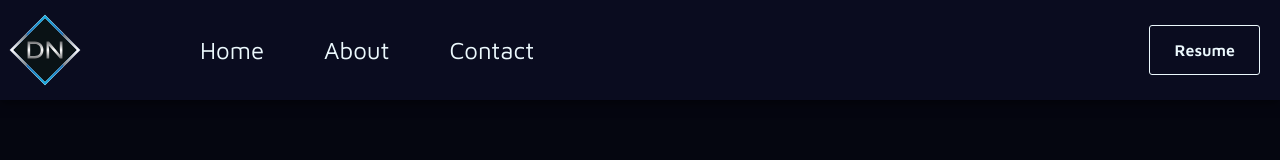
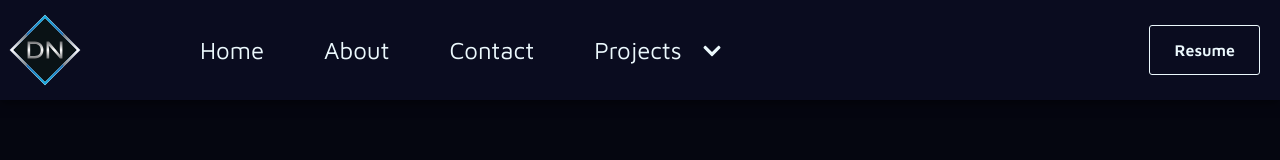
Before and after one commit to dnguyen130/portfolio, a Next.js app: page / in a window 1280 px wide. Shown: the top 160 px of the page. Built offline with nearby package versions, Linux system fonts and the light colour scheme.

Commit message:
progress

```diff
--- a/components/Home/HeroText/index.jsx
+++ b/components/Home/HeroText/index.jsx
@@ -89,12 +89,12 @@ const ArrowCont = styled(motion.div)`
   align-self: center;
   position: absolute;
   bottom: 40px;
-  color: ${(props) => props.arrowColor};
+  color: ${(props) => props.arrowcolor};
   transition: color 0.25s;
   cursor: pointer;
 
   &:hover {
-    color: ${(props) => props.arrowHoverColor};
+    color: ${(props) => props.arrowhovercolor};
   }
 `;
 
@@ -243,7 +243,7 @@ const MotionItem = styled(motion.div)`
   }
 `;
 
-export default function HeroText({ arrowHref = "#" }) {
+export default function HeroText() {
   const { theme } = useTheme();
 
   const container = {
@@ -339,11 +339,13 @@ export default function HeroText({ arrowHref = "#" }) {
           animate="active"
           variants={ArrowVariants}
           whileTap={{ scale: 0.8 }}
-          arrowColor={SITE_THEME[theme].text}
-          arrowHoverColor={SITE_THEME[theme].strong}
+          arrowcolor={SITE_THEME[theme].text}
+          arrowhovercolor={SITE_THEME[theme].strong}
         >
           <Link href="#projects" passHref>
-            <HiOutlineChevronDoubleDown size="100%" />
+            <a>
+              <HiOutlineChevronDoubleDown size="100%" />
+            </a>
           </Link>
         </ArrowCont>
       </MotionContainer>
--- a/components/Shared/Drawer/index.jsx
+++ b/components/Shared/Drawer/index.jsx
@@ -14,8 +14,6 @@ const DrawerCont = styled(motion.div)`
   position: relative;
   height: 100vh;
   width: clamp(250px, 50%, 300px);
-  /* width: 50%;
-  max-width: 300px; */
   align-self: flex-end;
   display: flex;
   flex-direction: column;
@@ -137,8 +135,8 @@ const ButtonWrapper = styled.div`
 const ArrowCont = styled.div`
   position: absolute;
   left: 20px;
-  top: ${(props) => props.arrowTop};
-  transform: ${(props) => props.arrowRotate};
+  top: ${(props) => props.arrowtop};
+  transform: ${(props) => props.arrowrotate};
   transition: 0.2s;
 `;
 
@@ -290,10 +288,10 @@ export default function Drawer() {
               }
             >
               <ArrowCont
-                arrowTop={
+                arrowtop={
                   activeProjectButton ? "calc(50% - 15px)" : "calc(50% - 10px)"
                 }
-                arrowRotate={
+                arrowrotate={
                   activeProjectButton ? "rotate(180deg)" : "rotate(0deg)"
                 }
               >
--- a/components/Shared/NavBar/index.jsx
+++ b/components/Shared/NavBar/index.jsx
@@ -1,10 +1,22 @@
+import { useState } from "react";
 import Link from "next/link";
 import styled from "styled-components";
 import { HiMenu } from "react-icons/hi";
-import { motion } from "framer-motion";
+import { FaChevronDown } from "react-icons/fa";
+import { AnimatePresence, motion } from "framer-motion";
 
-import { useTheme } from "../../../utils/provider";
-import { SITE_THEME, DEVICES, LINKS } from "../../../utils/variables";
+import {
+  useTheme,
+  useActiveTab,
+  useActiveDrawer,
+  useActiveCard,
+} from "../../../utils/provider";
+import {
+  SITE_THEME,
+  DEVICES,
+  LINKS,
+  PROJECTLIST,
+} from "../../../utils/variables";
 
 const NavBarCont = styled.header`
   position: fixed;
@@ -17,7 +29,7 @@ const NavBarCont = styled.header`
   box-shadow: 0px 3px 10px rgba(0, 0, 0, 0.5);
   background-color: ${(props) => props.bgColor};
   padding: 20px 20px;
-  z-index: 1;
+  z-index: ${(props) => props.zindex};
   transition: 0.5s;
 `;
 
@@ -95,8 +107,10 @@ const NavLinkCont = styled.div`
 const NavLink = styled.a`
   margin: 0 30px;
   transition: color 0.25s;
+  cursor: pointer;
+
   &:hover {
-    color: ${(props) => props.hoverColor};
+    color: ${(props) => props.hovercolor};
   }
 
   &:after {
@@ -129,7 +143,7 @@ const NavLink = styled.a`
 const NavCont = styled.div`
   position: relative;
   margin: 0 30px;
-  cursor: pointer;
+  display: flex;
 `;
 
 const ResumeButton = styled.button`
@@ -140,8 +154,8 @@ const ResumeButton = styled.button`
   font-size: 1rem;
   font-weight: 600;
   background-color: transparent;
-  border: 1px solid ${(props) => props.buttonTextColor};
-  color: ${(props) => props.buttonTextColor};
+  border: 1px solid ${(props) => props.buttontextcolor};
+  color: ${(props) => props.buttontextcolor};
   display: none;
   cursor: pointer;
   transition: 0.2s;
@@ -150,8 +164,8 @@ const ResumeButton = styled.button`
     display: block;
 
     &:hover {
-      border-color: ${(props) => props.buttonHoverColor};
-      color: ${(props) => props.buttonHoverColor};
+      border-color: ${(props) => props.buttonhovercolor};
+      color: ${(props) => props.buttonhovercolor};
     }
   }
 `;
@@ -175,12 +189,127 @@ const ContentGroup = styled.div`
   }
 `;
 
+const ProjectButton = styled.div`
+  display: flex;
+  transition: color 0.25s;
+  cursor: pointer;
+  color: ${(props) => props.color};
+
+  &:hover {
+    color: ${(props) => props.hovercolor};
+  }
+
+  &:after {
+    content: "";
+    position: absolute;
+    width: 100%;
+    transform: scaleX(0);
+    height: 2px;
+    bottom: 0;
+    left: 0;
+    background-color: #0087ca;
+    transform-origin: bottom right;
+    transition: transform 0.25s ease-out;
+  }
+
+  &:hover:after {
+    transform: scaleX(1);
+    transform-origin: bottom left;
+  }
+
+  &:first-child {
+    margin-left: 0;
+  }
+
+  &:last-child {
+    margin-right: 0;
+  }
+`;
+
+const Dropdown = styled(motion.div)`
+  width: 150px;
+  background-color: white;
+  position: absolute;
+  top: 40px;
+  border: 1px solid ${(props) => props.bordercolor};
+  border-radius: 5px;
+  z-index: 5;
+  background-color: ${(props) => props.bgcolor};
+  display: flex;
+  flex-direction: column;
+  align-items: center;
+  overflow: hidden;
+`;
+
+const DropdownItem = styled.div`
+  width: 90%;
+  height: ${(props) => props.height};
+  background-color: ${(props) => props.bgcolor};
+  color: ${(props) => props.color};
+  margin-bottom: 10px;
+  display: flex;
+  justify-content: center;
+  align-items: center;
+  border-radius: 5px;
+  font-size: 0.8em;
+  transition: 0.2s;
+  overflow: hidden;
+  cursor: pointer;
+
+  &:hover {
+    color: ${(props) => props.hovercolor};
+    background-color: ${(props) => props.hoverbgcolor};
+  }
+
+  &:first-child {
+    margin-top: 10px;
+  }
+`;
+
+const ArrowCont = styled.div`
+  position: relative;
+  margin-left: 20px;
+  width: 20px;
+  height: 20px;
+  top: ${(props) => props.arrowtop};
+  transform: ${(props) => props.arrowrotate};
+  transition: 0.2s;
+`;
+
+const DropdownVariants = {
+  inactive: {
+    height: 0,
+    opacity: 1,
+    transition: {
+      duration: 0.2,
+    },
+  },
+  active: {
+    display: "flex",
+    height: "auto",
+    opacity: 1,
+    transition: {
+      duration: 0.2,
+    },
+  },
+  transitionEnd: {
+    display: "none",
+  },
+};
+
 export default function NavBar({ burgerOnClick = () => {} }) {
   const { theme } = useTheme();
+  const { activeTab, setActiveTab } = useActiveTab();
+  const { activeDrawer } = useActiveDrawer();
+  const { activeCard } = useActiveCard();
 
   return (
     <NavBarPlaceholder>
-      <NavBarCont bgColor={SITE_THEME[theme].navbar}>
+      <NavBarCont
+        bgColor={SITE_THEME[theme].navbar}
+        zindex={activeDrawer || activeCard ? 1 : 2}
+        onClick={() => setActiveTab(false)}
+      >
         <ContentWrapper>
           <ContentGroup>
             <LogoWrapper>
@@ -203,18 +332,69 @@ export default function NavBar({ burgerOnClick = () => {} }) {
                 return (
                   <Link key={i} href={o.url} passHref legacyBehavior>
                     <NavCont>
-                      <NavLink hoverColor={SITE_THEME[theme].strong}>
+                      <NavLink hovercolor={SITE_THEME[theme].strong}>
                         {o.name}
                       </NavLink>
                     </NavCont>
                   </Link>
                 );
               })}
+              <NavCont>
+                <ProjectButton
+                  color={
+                    activeTab
+                      ? SITE_THEME[theme].strong
+                      : SITE_THEME[theme].text
+                  }
+                  hovercolor={SITE_THEME[theme].strong}
+                  onClick={(e) => (
+                    e.stopPropagation(), setActiveTab(!activeTab)
+                  )}
+                >
+                  Projects
+                  <ArrowCont
+                    arrowtop={
+                      activeTab ? "calc(50% - 6px)" : "calc(50% - 12px)"
+                    }
+                    arrowrotate={activeTab ? "rotate(180deg)" : "rotate(0deg)"}
+                  >
+                    <FaChevronDown size="100%" />
+                  </ArrowCont>
+                </ProjectButton>
+                <AnimatePresence>
+                  {activeTab && (
+                    <Dropdown
+                      initial="inactive"
+                      animate="active"
+                      variants={DropdownVariants}
+                      exit="inactive"
+                      bordercolor={SITE_THEME[theme].strong}
+                      bgcolor={SITE_THEME[theme].background}
+                    >
+                      {PROJECTLIST.map((o, i) => {
+                        return (
+                          <Link href={o.url} passHref key={i} legacyBehavior>
+                            <DropdownItem
+                              bgcolor={SITE_THEME[theme].navbar}
+                              color={SITE_THEME[theme].text}
+                              height={activeTab ? "40px" : 0}
+                              hoverbgcolor={SITE_THEME[theme].drawerhover}
+                              hovercolor={SITE_THEME[theme].strong}
+                            >
+                              {o.name}
+                            </DropdownItem>
+                          </Link>
+                        );
+                      })}
+                    </Dropdown>
+                  )}
+                </AnimatePresence>
+              </NavCont>
             </NavLinkCont>
           </ContentGroup>
           <ResumeButton
-            buttonTextColor={SITE_THEME[theme].text}
-            buttonHoverColor={SITE_THEME[theme].strong}
+            buttontextcolor={SITE_THEME[theme].text}
+            buttonhovercolor={SITE_THEME[theme].strong}
           >
             <ResumeLink target="_blank" href="/resume.pdf">
               Resume
--- a/pages/index.js
+++ b/pages/index.js
@@ -17,6 +17,7 @@ import {
   useActiveProject,
   useActiveDrawer,
   useInitialLoad,
+  useActiveTab,
 } from "@/utils/provider";
 
 const PageContainer = styled.div`
@@ -79,6 +80,7 @@ export default function Home() {
   const ap = activeProject;
   const { activeDrawer, setActiveDrawer } = useActiveDrawer();
   const { initialLoad, setInitialLoad } = useInitialLoad();
+  const { activeTab, setActiveTab } = useActiveTab();
 
   useEffect(() => {
     if (initialLoad == false) {
@@ -99,17 +101,20 @@ export default function Home() {
       <PageContainer>
         <Head></Head>
         <Fade
-          animate={activeCard || activeDrawer ? "active" : "inactive"}
+          animate={
+            activeCard || activeDrawer || activeTab ? "active" : "inactive"
+          }
           variants={FadeVariants}
           onClick={() => {
             setActiveCard(false);
             setActiveDrawer(false);
+            setActiveTab(false);
           }}
         />
         <Drawer />
         <NavBar burgerOnClick={() => setActiveDrawer(!activeDrawer)} />
         <MainContainer mainSelect={activeCard ? "none" : "auto"}>
-          <HeroText arrowHref="#projects" />
+          <HeroText arrowhref="#projects" />
           <Projects id="projects" />
           <Extras />
         </MainContainer>
--- a/utils/provider.js
+++ b/utils/provider.js
@@ -17,6 +17,9 @@ const initialStates = {
 
   initialLoad: false,
   setInitialLoad: () => {},
+
+  activeTab: false,
+  setActiveTab: () => {},
 };
 
 const MyContext = createContext(initialStates);
@@ -30,6 +33,7 @@ export default function AppProvider({ children }) {
   );
   const [activeDrawer, setActiveDrawer] = useState(initialStates.activeDrawer);
   const [initialLoad, setInitialLoad] = useState(initialStates.initialLoad);
+  const [activeTab, setActiveTab] = useState(initialStates.activeTab);
 
   //put in the variables you want to share
   return (
@@ -45,6 +49,8 @@ export default function AppProvider({ children }) {
         setActiveDrawer,
         initialLoad,
         setInitialLoad,
+        activeTab,
+        setActiveTab,
       }}
     >
       <style jsx global>
@@ -130,6 +136,11 @@ export function useInitialLoad() {
   return { initialLoad, setInitialLoad };
 }
 
+export function useActiveTab() {
+  const { activeTab, setActiveTab } = useContext(MyContext);
+  return { activeTab, setActiveTab };
+}
+
 // ::selection {
 //   background: ${SITE_THEME[theme].weak}; /* WebKit/Blink Browsers */
 // }
```
Also changed, not shown: pages/about.js (+6 -1 lines).
